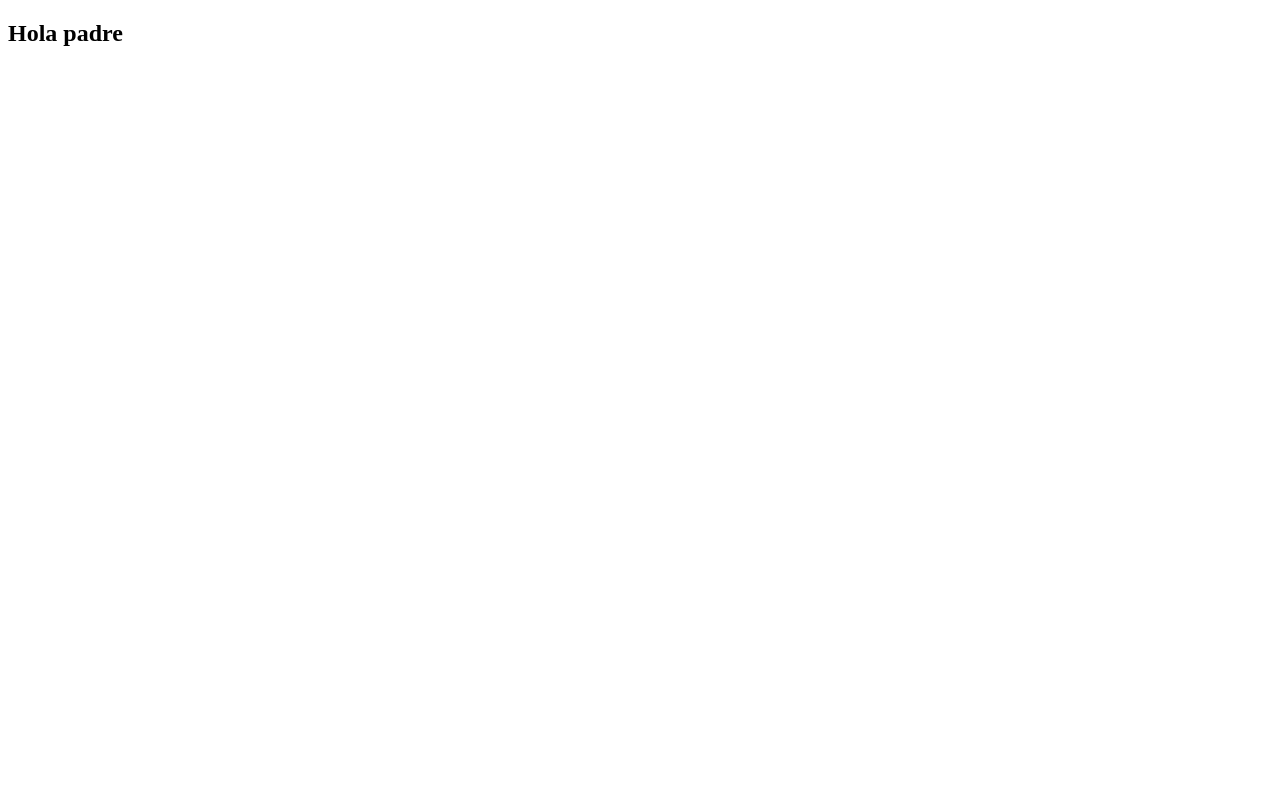
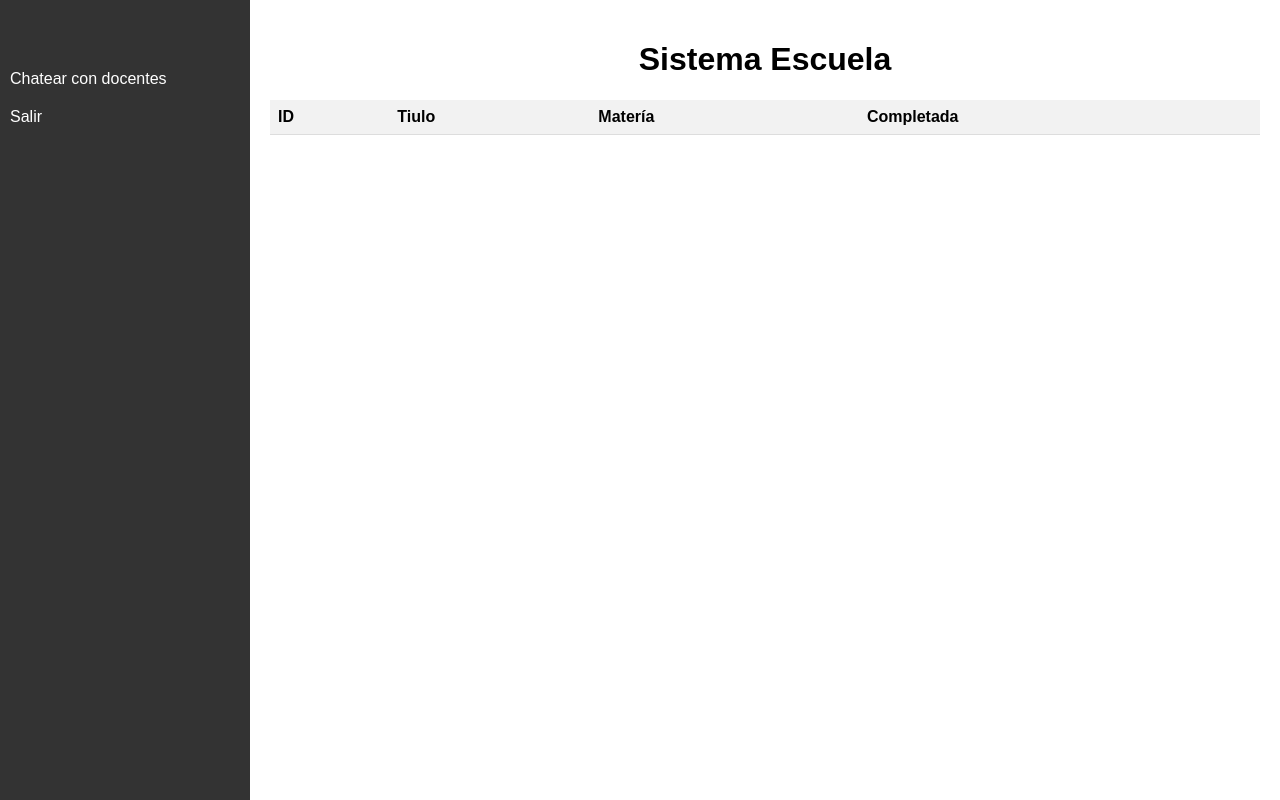
Before and after one commit to MiguelAngelDeLaRosa/SistemaEscuela_Front, a website: page src/html/appPadre.html in a window 1280 px wide. Drawn offline with Linux system fonts and the light colour scheme.

Commit message:
AppPadre
Se comenzo el desarrollo de appPadre, falta ver como sera la dinamica entre la appPadre y el sistema de la escuela

```diff
--- a/service/cookieService.js
+++ b/service/cookieService.js
@@ -5,7 +5,7 @@ export class CookieService {
         const expirationDate = new Date();
         expirationDate.setTime(expirationDate.getTime() + (days * 24 * 60 * 60 * 1000));
         const expires = "expires=" + expirationDate.toUTCString();
-        document.cookie = name + "=" + value + ";" + expires + ";path=/";
+        document.cookie = name + "=" + value + ";" + expires + ";path=http://127.0.0.1:5500/";
     }
 
     getCookie(name) {
--- a/src/html/appPadre.html
+++ b/src/html/appPadre.html
@@ -3,9 +3,29 @@
 <head>
     <meta charset="UTF-8">
     <meta name="viewport" content="width=device-width, initial-scale=1.0">
+    <link rel="stylesheet" href="../css/menu.css">
     <title>Sistema Escuela</title>
 </head>
 <body>
-    <h2>Hola padre</h2>
+    <div class="sidebar">
+        <a href="" target="_self">Chatear con docentes</a>
+        <a href="./login.html">Salir</a>
+    </div>
+
+    <div class="content">
+        <h1>Sistema Escuela</h1>
+        <table id="tblTareas">
+            <thead>
+                <tr>
+                    <th>ID</th>
+                    <th>Tiulo</th>
+                    <th>Matería</th>
+                    <th>Completada</th>
+                </tr>
+            </thead>
+            <tbody>
+            </tbody>
+        </table>
+    </div>
 </body>
 </html>
```
Also changed, not shown: src/js/admin.js (+8 -2 lines).
